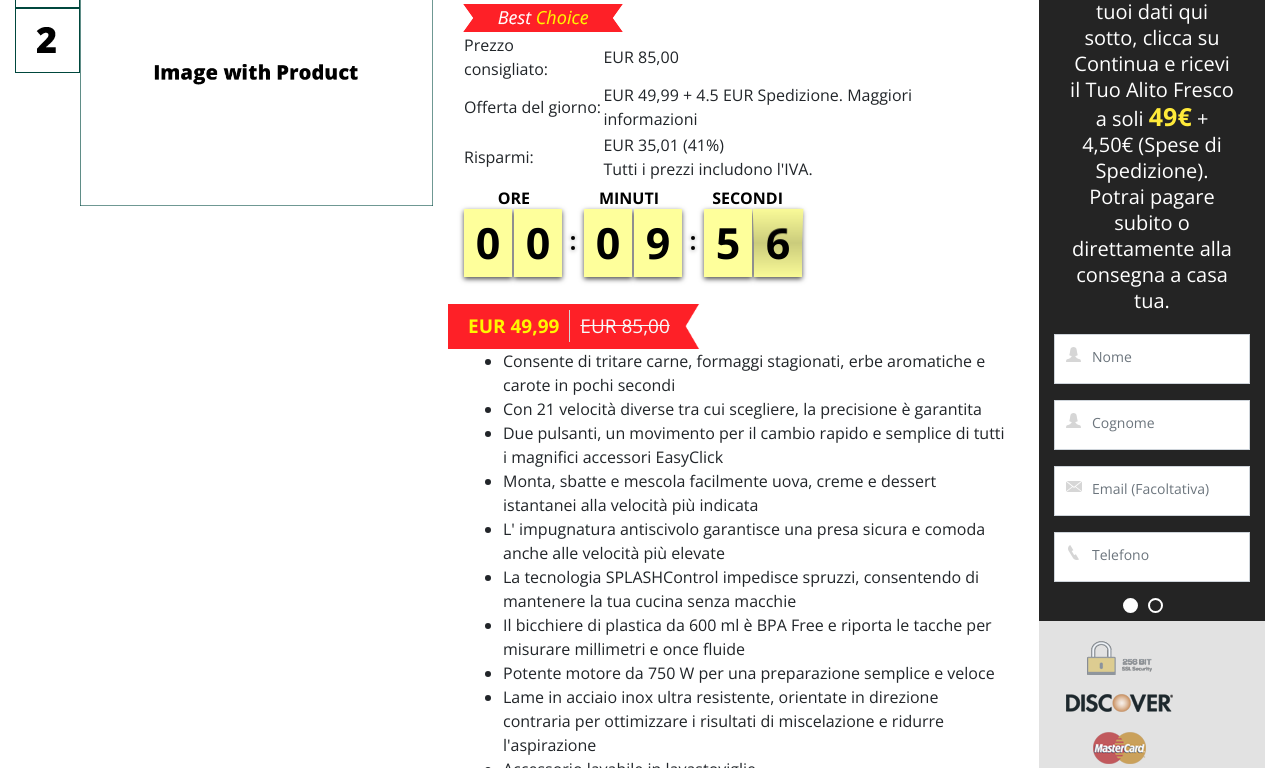
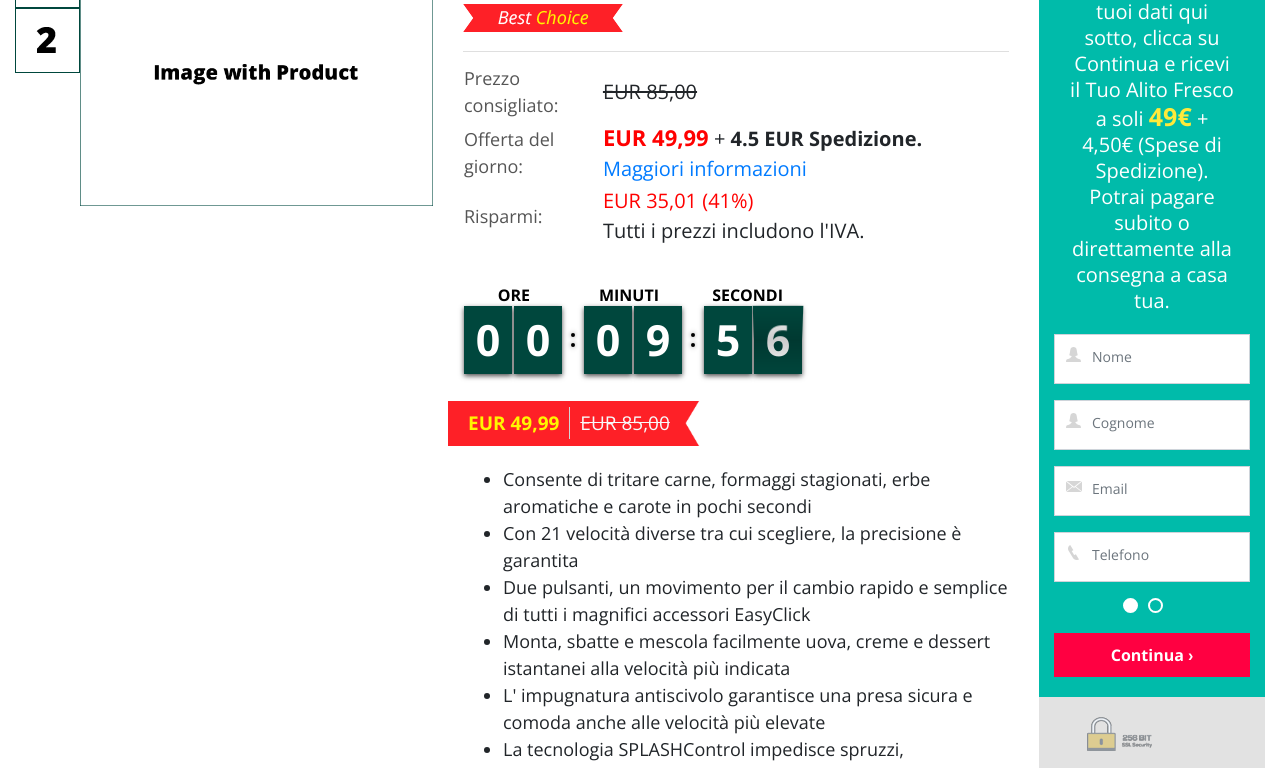
Before and after one commit to nazmariam/amazonstyle, a plain HTML site: page index.html in a window 1280 px wide. Shown: the part 138-906 px from the top of the page. Drawn offline with nearby package versions, Linux system fonts and the light colour scheme.

Commit message:
desctop backbone done

```diff
--- a/css/style.css
+++ b/css/style.css
@@ -206,19 +206,22 @@ main {
    text-shadow: none;
 
  }
-.about-goods .timer-wrapper{
-  margin-bottom: 0;
+.best-choice::after{
+  position: absolute;
+  top: 108px;
+  content: '';
+  display: block;
+  height: 1px;
+  background: #dfdfdf;
+  width: 100%;
 }
-.about-goods a.standard-button{
-  margin-top: 15px;
+.table-wrap {
+  margin: 32px 0;
 }
 .mobile-visible{
   display: none!important;
 }
-.about-goods .flip-clock-wrapper ul li a div div.inn{
-  background-color: #feff9b;
-  font-weight: 700;
-}
+
 .offer-span{
   background: url("../images/stripe-red.png") 50% 50% no-repeat;
   background-size: cover;
@@ -239,7 +242,106 @@ main {
   text-decoration: line-through;
   padding: 5px 10px;
 }
+table {
+  font-size: 20px;
+}
+table .grey {
+  color:#555555;
+  font-size: 18px;
+}
+table .underline {
+  text-decoration: line-through;
+}
+table strong {
+  color: red;
+  font-size: 22px;
+}
+table .red{
+  color: red;
+}
+.facts{
+  font-size: 18px;
+}
 /*----------------------------------------------------about goods END----------------------------------*/
+/*---------------------------------------flip clock---------------------------------*/
+.about-goods .flip-clock-wrapper ul li a div div.inn{
+  background-color: #00473d;
+  font-weight: 700;
+}
+.about-goods .timer-wrapper{
+  margin: 20px 0;
+}
+
+.flip-clock-wrapper {
+  padding: 15px 0;
+  margin-left: 0;
+  margin-right: 0;
+  display: inline-block;
+  vertical-align: middle;
+  min-width: 340px;
+  max-width: 350px; }
+.flip-clock-wrapper a {
+  color: #000; }
+.flip-clock-wrapper ul {
+  height: 68px;
+  width: 48px;
+  margin: 1px;
+  border-radius: 0; }
+.flip-clock-wrapper ul li a div.down {
+  border-radius: 0 !important; }
+.flip-clock-wrapper ul li a div div.inn {
+  background-color: #fff;
+  color: #fff;
+  text-shadow: none;
+  font-size: 43px;
+  line-height: 68px;
+  font-weight: 600;
+  border-radius: 0; }
+
+.flip-clock-divider {
+  height: 54px; }
+.flip-clock-divider .flip-clock-label {
+  right: -74px;
+  font-size: 16px;
+  line-height: 28px;
+  text-transform: uppercase;
+  color: #fff;
+  font-weight: 900;
+  font-family: 'Open Sans', sans-serif;
+}
+.flip-clock-divider.seconds .flip-clock-label {
+  right: -80px; }
+.flip-clock-divider.minutes .flip-clock-label {
+  right: -76px; }
+.flip-clock-divider.hours .flip-clock-label {
+  right: -67px; }
+
+.flip-clock-dot {
+  left: 8px;
+  width: 4px;
+  height: 4px;
+  background: #fff; }
+.flip-clock-dot.top {
+  top: 38px;
+  background: #fff ;}
+.flip-clock-dot.bottom {
+  bottom: 22px;
+  background: #fff ;
+}
+#down .flip-clock-dot.top {
+  background: #000;
+}
+#down .flip-clock-dot.bottom {
+  background: #000;
+}
+#down .flip-clock-divider .flip-clock-label{
+  color: #000;
+}
+.hours .flip-clock-divider .flip-clock-label {
+  right: -52px; }
+
+/*---------------------------------------flip clock END---------------------------------*/
+
 /*----------------------------------------------form section-----------------------------------------*/
 .form-section {
   width:20%;
@@ -249,7 +351,7 @@ main {
 form {
   background: transparent; }
   form .head_bg {
-    background: #242424;;
+    background: #00bbaa;
     padding-top: 5px; }
     form .head_bg.sec_step {
       padding-top: 30px; }
@@ -535,8 +637,8 @@ form {
     margin: 0 5px;
   }
   .securesubmit{
-    width: 33.333333%;
     max-width: 350px;
+    margin: 20px auto;
   }
   form .nice-select {
     width: 100%;
@@ -690,77 +792,6 @@ form {
   color: #FFEB3B;
   margin-top: -15px; }
 
-/*---------------------------------------flip clock---------------------------------*/
-
-.flip-clock-wrapper {
-  padding: 15px 0;
-  margin-left: 0;
-  margin-right: 0;
-  display: inline-block;
-  vertical-align: middle;
-  min-width: 340px;
-  max-width: 350px; }
-  .flip-clock-wrapper a {
-    color: #000; }
-  .flip-clock-wrapper ul {
-    height: 68px;
-    width: 48px;
-    margin: 1px;
-    border-radius: 0; }
-    .flip-clock-wrapper ul li a div.down {
-      border-radius: 0 !important; }
-    .flip-clock-wrapper ul li a div div.inn {
-      background-color: #fff;
-      color: #000;
-      text-shadow: none;
-      font-size: 43px;
-      line-height: 68px;
-      font-weight: 600;
-      border-radius: 0; }
-
-.flip-clock-divider {
-  height: 54px; }
-  .flip-clock-divider .flip-clock-label {
-    right: -74px;
-    font-size: 16px;
-    line-height: 28px;
-    text-transform: uppercase;
-    color: #fff;
-    font-weight: 900;
-    font-family: 'Open Sans', sans-serif;
-  }
-  .flip-clock-divider.seconds .flip-clock-label {
-    right: -80px; }
-  .flip-clock-divider.minutes .flip-clock-label {
-    right: -76px; }
-  .flip-clock-divider.hours .flip-clock-label {
-    right: -67px; }
-
-.flip-clock-dot {
-  left: 8px;
-  width: 4px;
-  height: 4px;
-  background: #fff; }
-  .flip-clock-dot.top {
-    top: 38px;
-    background: #fff ;}
-  .flip-clock-dot.bottom {
-    bottom: 22px;
-    background: #fff ;
-    }
-  #down .flip-clock-dot.top {
-    background: #000;
-  }
-#down .flip-clock-dot.bottom {
-  background: #000;
-}
-#down .flip-clock-divider .flip-clock-label{
-  color: #000;
-}
-.hours .flip-clock-divider .flip-clock-label {
-  right: -52px; }
-
-/*---------------------------------------flip clock END---------------------------------*/
 
 
 /*---------------------------comments----------------------------*/
--- a/index.html
+++ b/index.html
@@ -106,21 +106,24 @@
                 <div class="best-choice">
                     <img src="images/stripe-best-choice.png" alt="">
                 </div>
+                <div class="table-wrap">
                     <table>
                         <tr>
-                        <td>Prezzo consigliato:</td>
-                        <td>EUR 85,00</td>
+                            <td class="grey">Prezzo consigliato:</td>
+                            <td class="underline">EUR 85,00</td>
                         </tr>
                         <tr>
-                        <td>Offerta del giorno:</td>
-                        <td>EUR 49,99 + 4.5 EUR Spedizione. Maggiori informazioni </td>
+                            <td class="grey">Offerta del giorno:</td>
+                            <td><strong>EUR 49,99</strong> + <b>4.5 EUR Spedizione.</b> <a href="#">Maggiori informazioni</a></td>
                         </tr>
                         <tr>
-                        <td>Risparmi:</td>
-                        <td>EUR 35,01 (41%)<br>Tutti i prezzi includono l'IVA.</td>
+                            <td class="grey">Risparmi:</td>
+                            <td><span class="red">EUR 35,01 (41%)</span><br>Tutti i prezzi includono l'IVA.</td>
                         </tr>
 
                     </table>
+                </div>
+
                 <div class="timer-wrapper">
                     <div class="clock " id="down"></div>
                     <span class="offer-span"><b>EUR 49,99</b><span>EUR 85,00</span></span>
@@ -232,7 +235,7 @@
                                                     </div>
                                                     <div class="col-md-12">
                                                         <div class="form-group"> <img src="images/email.png" alt="">
-                                                            <input type="email" class="form-control" id="email_f2c5754_2" name="email_2" placeholder="Email (Facoltativa)">
+                                                            <input type="email" class="form-control" id="email_f2c5754_2" name="email_2" placeholder="Email">
                                                             <div class="form-control-feedback">E-mail non valida</div>
                                                         </div>
                                                     </div>
@@ -258,6 +261,9 @@
                                                 <input type="text" name="provenienza_2" value="Modulo" class="hidden">
 
                                                 <div class="stepsdiv pagination"> <span class="step active"></span> <span class="step"></span> </div>
+                                                <div class="securesubmit">
+                                                    <input type="submit" class="gradintbtn btn-block standard-button" value="Continua ›">
+                                                </div>
                                             </div>
                                         </div>
                                     </div>
@@ -275,9 +281,7 @@
                                             <img src="images/secure-icon6.png" alt="">
                                             <img src="images/secure-icon7.png" alt="">
                                         </div>
-                                        <div class="securesubmit">
-                                            <input type="submit" class="gradintbtn btn-block standard-button" value="Continua ›">
-                                        </div>
+
                                     </div>
                                 </div>
                             </div>
```
Lines whose indentation alone changed are shown as unchanged.
